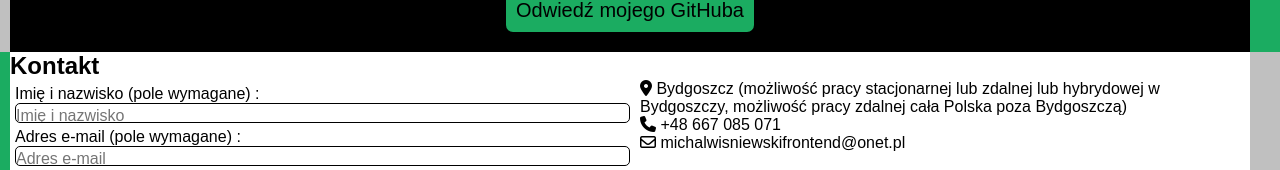
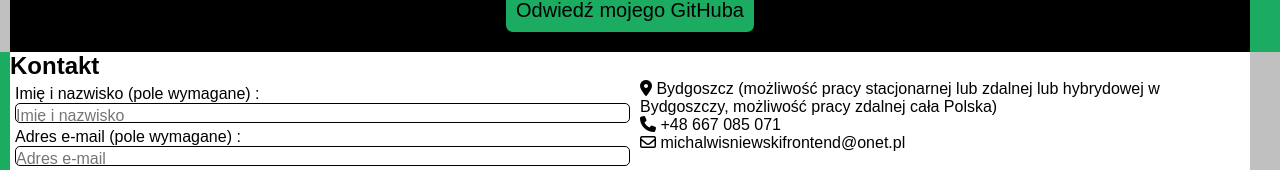
Before and after one commit to michalwisniewski93/michalwisniewski93.github.io, a plain HTML site: page index.html in a window 1280 px wide. Shown: the part 1468-1638 px from the top of the page. Drawn offline with nearby package versions, Linux system fonts and the light colour scheme; a web font is replaced by a local one.

Commit message:
Update index.html

```diff
--- a/index.html
+++ b/index.html
@@ -136,7 +136,7 @@
 
         </div>
         <div class="contactData">
-            <p class="city"><i class="fa-solid fa-location-dot"></i> Bydgoszcz (możliwość pracy stacjonarnej lub zdalnej lub hybrydowej w Bydgoszczy, możliwość pracy zdalnej cała Polska poza Bydgoszczą)</p>
+            <p class="city"><i class="fa-solid fa-location-dot"></i> Bydgoszcz (możliwość pracy stacjonarnej lub zdalnej lub hybrydowej w Bydgoszczy, możliwość pracy zdalnej cała Polska)</p>
             <p class="phone"><i class="fa-solid fa-phone"></i> +48 667 085 071</p>
             <p class="mail"><i class="fa-regular fa-envelope"></i> michalwisniewskifrontend@onet.pl</p>
         </div>
```
